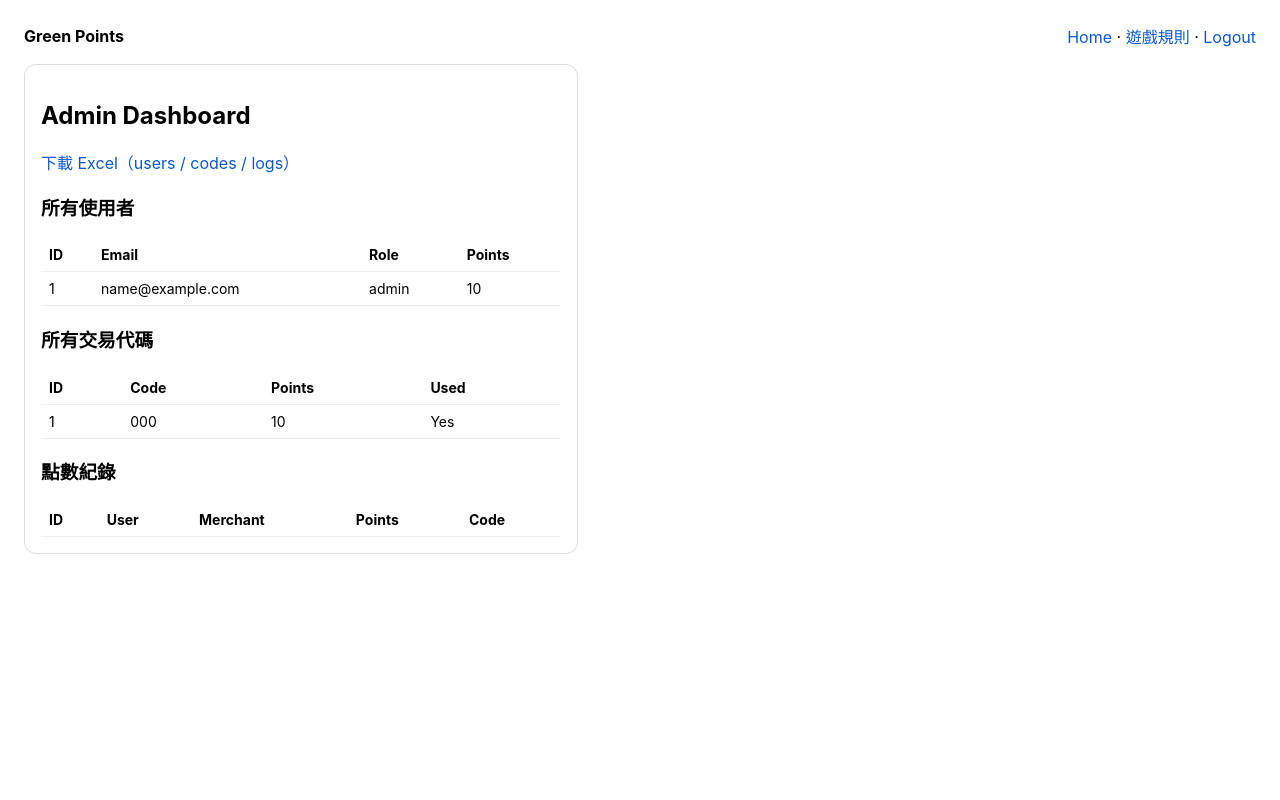
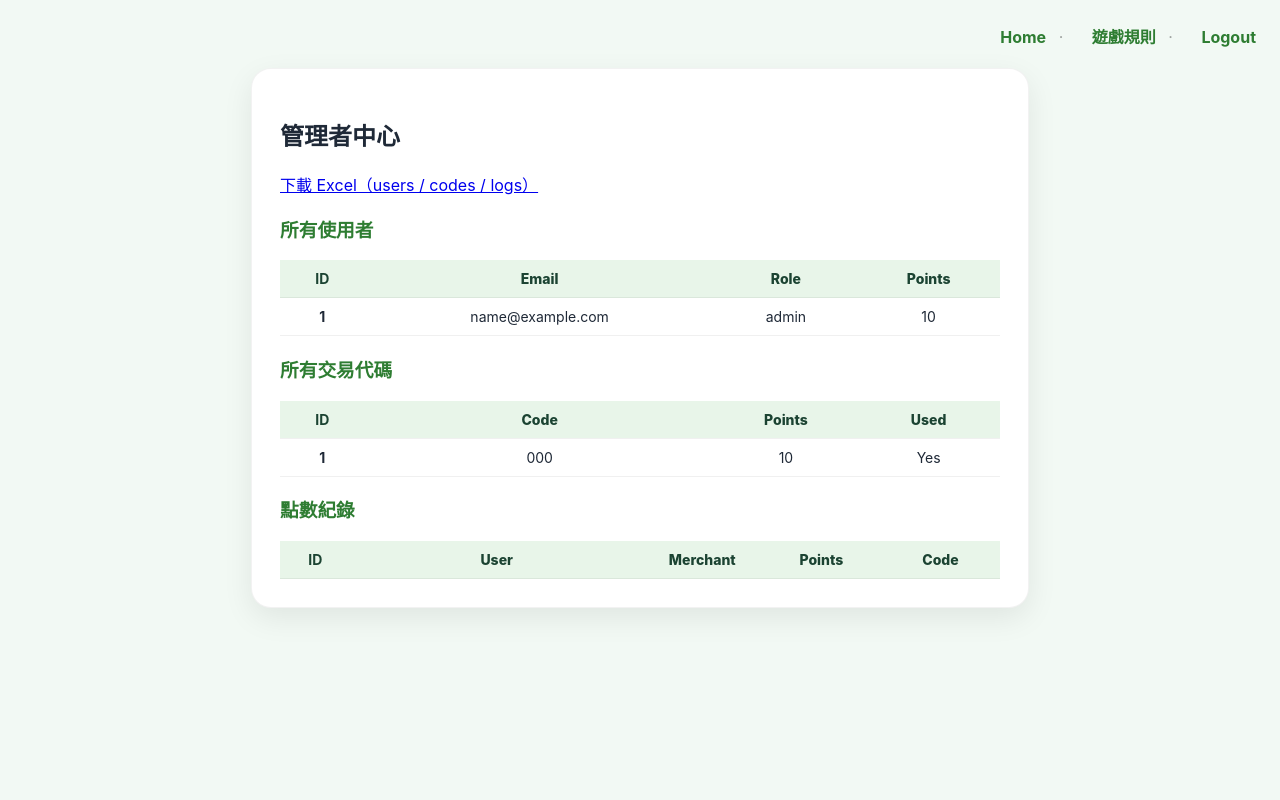
Before and after one commit to happy-Ivy/green-gold, a FastAPI app: page /home in a window 1280 px wide. Run offline with FastAPI, Linux system fonts and the light colour scheme; the visitor is signed in with stand-in values (Sample User, id 1); tables that the repository leaves empty hold one stand-in row (values such as "Sample post"); lists and menus that the app fills with data are empty.

Commit message:
UI update: layout refine, move home to topbar

```diff
--- a/app/static/css/style.css
+++ b/app/static/css/style.css
@@ -9,3 +9,180 @@
   height:auto;
   border-radius:16px;
 }
+html, body {
+  background: #f2f9f4;
+  min-height: 100%;
+}
+/* =========================
+   🌿 Green Theme
+========================= */
+
+:root {
+  --bg: #f2f9f4;
+  --card: #ffffff;
+  --text: #1f2937;
+  --muted: #6b7280;
+  --border: rgba(0,0,0,0.08);
+  --primary: #2e7d32;
+  --primaryDark: #1b5e20;
+  --primarySoft: #e8f5e9;
+  --shadow: 0 6px 18px rgba(0,0,0,0.08);
+  --radius: 16px;
+}
+html, body {
+  background: #f2f9f4;
+  min-height: 100%;
+}
+
+body {
+  font-family: -apple-system, BlinkMacSystemFont, "Microsoft JhengHei", sans-serif;
+  margin: 0;
+  padding: 24px;
+  color: var(--text);
+}
+
+.card {
+  max-width: 720px;
+  margin: 0 auto 32px auto;   /* 置中 + 底部留空 */
+  padding: 28px;
+  border-radius: 20px;
+  background: #ffffff;
+  box-shadow: 0 10px 30px rgba(0,0,0,0.08);
+  border: 1px solid rgba(0,0,0,0.05);
+}
+
+h3, h4 {
+  color: var(--primary);
+}
+
+button {
+  background: var(--primary);
+  color: white;
+  border: 0;
+  border-radius: 12px;
+  font-weight: 700;
+  cursor: pointer;
+  transition: 0.2s ease;
+}
+
+button:hover {
+  background: var(--primaryDark);
+  transform: translateY(-2px);
+}
+
+/* =========================
+   🖼 Hero Image Section
+========================= */
+
+.hero {
+  display: flex;
+  justify-content: center;
+  padding: 32px 12px 48px 12px;
+  background: #f2f9f4;
+}
+
+.hero-img {
+  max-width: 720px;
+  width: 100%;
+  height: auto;
+  border-radius: 20px;
+}
+/* ========================
+   Topbar (右上角導覽)
+======================== */
+
+.topbar {
+  display: flex;
+  justify-content: flex-end;
+  align-items: center;
+  margin-bottom: 20px;
+}
+
+.topbar a {
+  margin-left: 16px;
+  font-weight: 700;
+  color: var(--primary);
+  text-decoration: none;
+}
+
+.topbar a:hover {
+  text-decoration: underline;
+}
+
+.topbar .dot {
+  margin-left: 8px;
+  margin-right: 8px;
+  color: rgba(0,0,0,0.35);
+}
+/* =========================
+   🧾 Table 排版（通用版）
+========================= */
+
+table {
+  width: 100%;
+  border-collapse: collapse;
+  margin-top: 14px;
+  table-layout: fixed;
+}
+
+th, td {
+  padding: 10px 8px;
+  border-bottom: 1px solid rgba(0,0,0,0.06);
+  font-size: 14px;
+  vertical-align: middle;
+}
+
+/* 表頭 */
+th {
+  background: var(--primarySoft);
+  color: #1b4332;
+  font-weight: 800;
+  white-space: nowrap;
+}
+
+
+
+/* ===== 店家中心（建立時間 / 代碼 / 點數 / 已使用） ===== */
+
+.merchant-table th:nth-child(2),
+.merchant-table td:nth-child(2),
+.merchant-table th:nth-child(3),
+.merchant-table td:nth-child(3),
+.merchant-table th:nth-child(4),
+.merchant-table td:nth-child(4) {
+  text-align: center;
+}
+/* =========================
+   👑 Admin Table 排版
+========================= */
+
+.admin-table {
+  table-layout: fixed;
+}
+
+/* ID 欄縮小 */
+.admin-table th:nth-child(1),
+.admin-table td:nth-child(1) {
+  width: 8%;
+  text-align: center;
+  font-weight: 700;
+}
+
+/* Email 欄變寬 + 置中 */
+.admin-table th:nth-child(2),
+.admin-table td:nth-child(2) {
+  width: 40%;
+  text-align: center;
+  word-break: break-word;
+}
+
+/* Role / Points / Used 置中 */
+.admin-table th:nth-child(3),
+.admin-table td:nth-child(3),
+.admin-table th:nth-child(4),
+.admin-table td:nth-child(4),
+.admin-table th:nth-child(5),
+.admin-table td:nth-child(5) {
+  text-align: center;
+  width: 15%;
+}
--- a/app/templates/admin_home.html
+++ b/app/templates/admin_home.html
@@ -1,11 +1,11 @@
 {% extends "base.html" %}
 {% block content %}
 <div class="card">
-  <h2>Admin Dashboard</h2>
+  <h2>管理者中心</h2>
 <p><a href="/admin/export">下載 Excel（users / codes / logs）</a></p>
 
   <h3>所有使用者</h3>
-  <table>
+  <table class="admin-table">
     <tr><th>ID</th><th>Email</th><th>Role</th><th>Points</th></tr>
     {% for u in users %}
     <tr>
@@ -18,7 +18,7 @@
   </table>
 
   <h3>所有交易代碼</h3>
-  <table>
+  <table class="admin-table">
     <tr><th>ID</th><th>Code</th><th>Points</th><th>Used</th></tr>
     {% for c in codes %}
     <tr>
@@ -31,7 +31,7 @@
   </table>
 
   <h3>點數紀錄</h3>
-  <table>
+  <table class="admin-table">
     <tr><th>ID</th><th>User</th><th>Merchant</th><th>Points</th><th>Code</th></tr>
     {% for l in logs %}
     <tr>
--- a/app/templates/base.html
+++ b/app/templates/base.html
@@ -6,77 +6,23 @@
   <title>Green Points</title>
 
   <link rel="stylesheet" href="/static/css/style.css">
-
-  <style>
-    body {
-      font-family: -apple-system, BlinkMacSystemFont, "Microsoft JhengHei", sans-serif;
-      margin: 24px;
-    }
-
-    .card {
-      max-width: 520px;
-      padding: 16px;
-      border: 1px solid #ddd;
-      border-radius: 12px;
-    }
-
-    input, select, button {
-      width: 100%;
-      padding: 10px;
-      margin: 8px 0;
-    }
-
-    a {
-      color: #0b57d0;
-      text-decoration: none;
-    }
-
-    a:hover {
-      text-decoration: underline;
-    }
-
-    .row {
-      display: flex;
-      gap: 12px;
-    }
-
-    .row > * {
-      flex: 1;
-    }
-
-    table {
-      width: 100%;
-      border-collapse: collapse;
-      margin-top: 12px;
-    }
-
-    th, td {
-      border-bottom: 1px solid #eee;
-      padding: 8px;
-      text-align: left;
-      font-size: 14px;
-    }
-
-    .topbar {
-      display: flex;
-      justify-content: space-between;
-      align-items: center;
-      margin-bottom: 16px;
-    }
-  </style>
 </head>
 
 <body>
   <div class="topbar">
-    <div><strong>Green Points</strong></div>
-
-    <div>
+    <div class="topbar-right">
       {% if request.session.get("user_id") %}
-        <a href="/home">Home</a> ·
-        <a href="/rules">遊戲規則</a> ·
+        <a href="/home">Home</a>
+        <span class="dot">·</span>
+        <a href="/rules">遊戲規則</a>
+        <span class="dot">·</span>
         <a href="/logout">Logout</a>
       {% else %}
-        <a href="/login">Login</a>
+      <a href="/">Home</a>
+      <span class="dot">·</span>
+      <a href="/login">Login</a>
+      <span class="dot">·</span>
+      <a href="/rules">遊戲規則</a>
       {% endif %}
     </div>
   </div>
--- a/app/templates/user_home.html
+++ b/app/templates/user_home.html
@@ -1,6 +1,7 @@
 {% extends "base.html" %}
 {% block content %}
 <div class="card">
+  <h2 class="brand-title">Green Points</h2>
   <h3>使用者中心</h3>
   <p>Email：{{ user.email }}</p>
   <p><strong>Green Points：{{ user.green_points }}</strong></p>
@@ -9,7 +10,7 @@
   </div>
 
   <h4>最近明細</h4>
-  <table>
+  <table class="merchant-table">
     <tr><th>時間</th><th>點數</th><th>代碼</th><th>店家</th></tr>
     {% for r in logs %}
       <tr>
```
Also changed, not shown: app/templates/index.html (+12 -23 lines), app/templates/login.html (+9 -24 lines), app/templates/merchant_create.html (+21 -17 lines), app/templates/merchant_home.html (+10 -2 lines).
